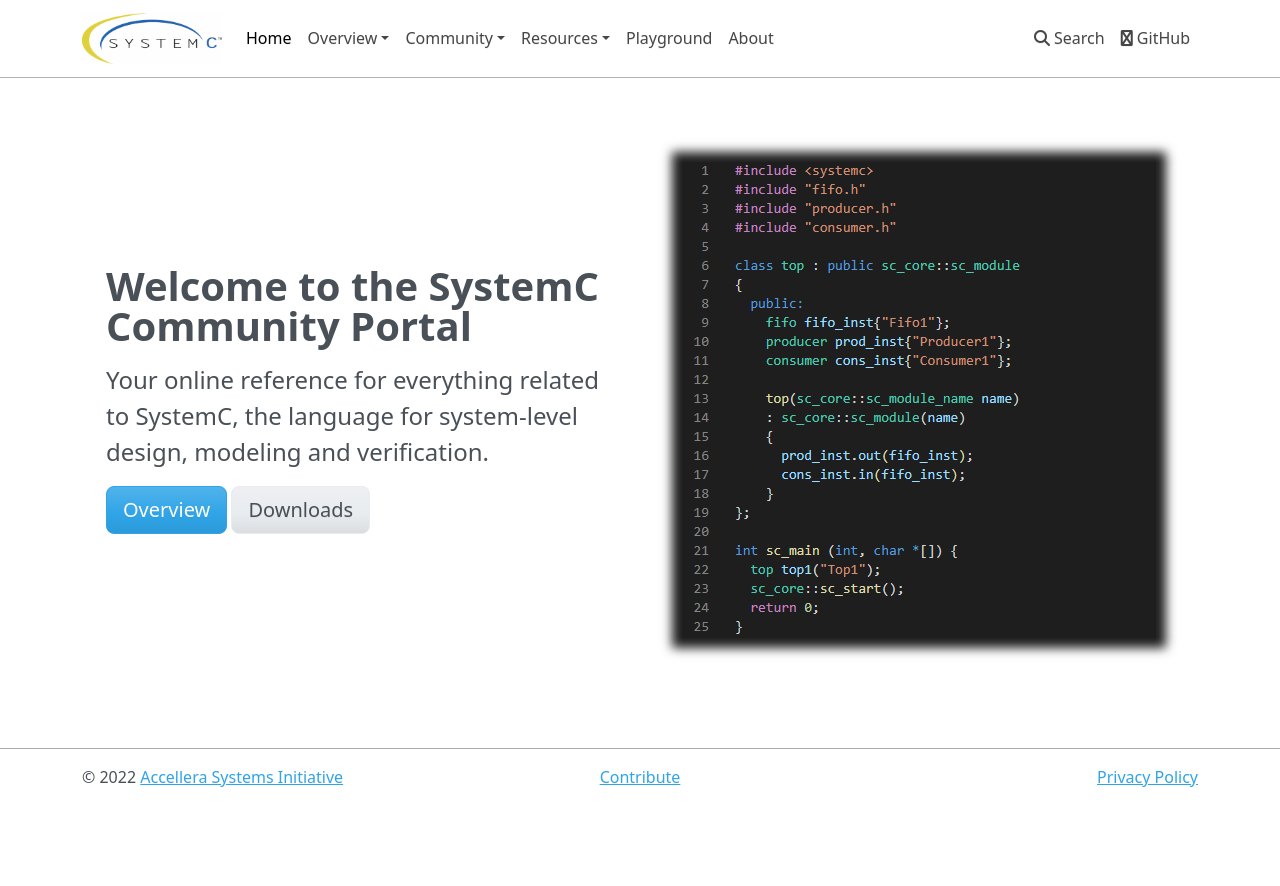
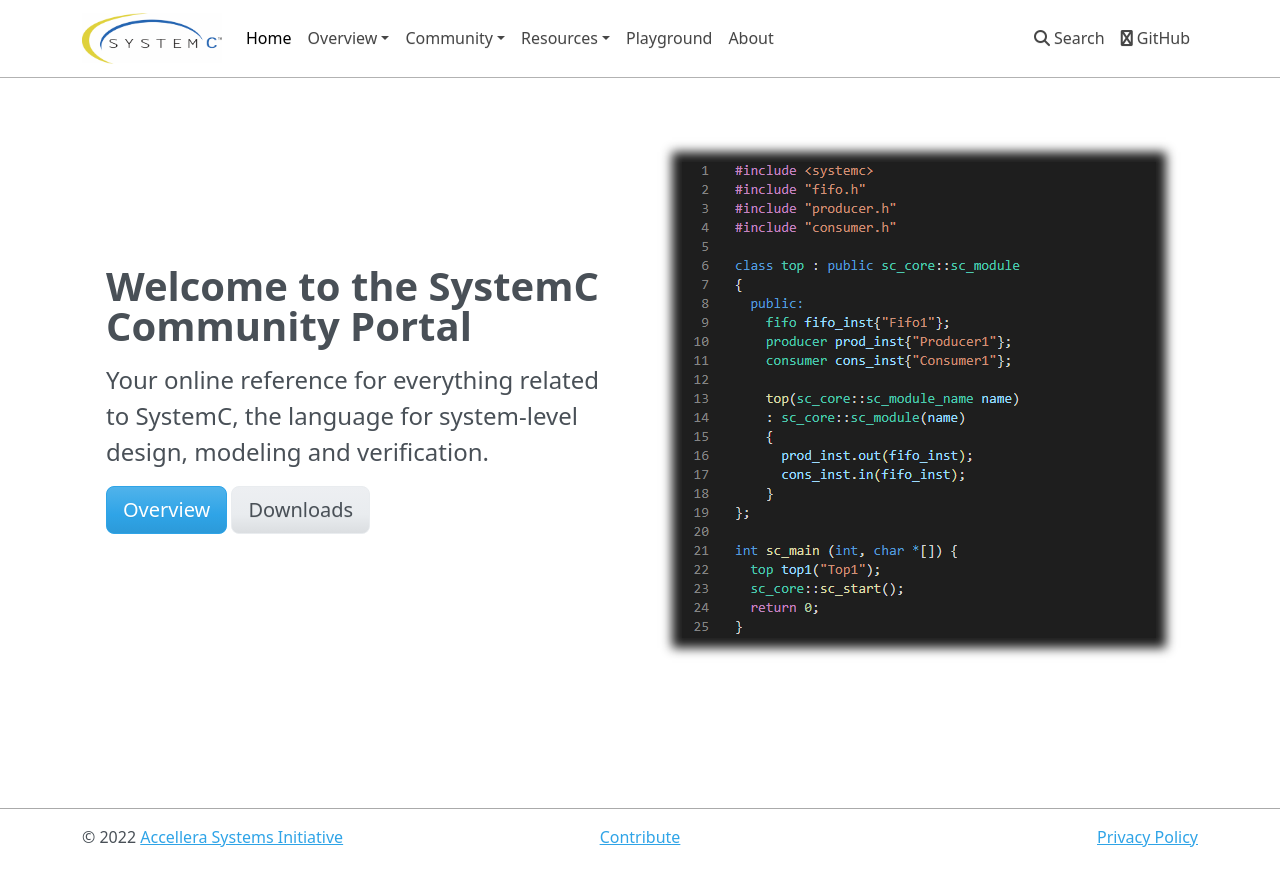
Before and after one commit to accellera-official/systemc.org, an MkDocs documentation site: the page built from docs/index.md, in a window 1280 px wide. Shown: the top 886 px of the page. Built offline with MkDocs 1.6.1, drawn with Linux system fonts in a browser that asks for light colours; nearby versions of some CDN libraries.

Commit message:
minor fix in formatting homepage

```diff
--- a/docs/stylesheets/extra.css
+++ b/docs/stylesheets/extra.css
@@ -77,7 +77,7 @@
 }
 
 .hero {
-  height: 620px;
+  height: 680px;
 }
 
 .hero h1 {
```
